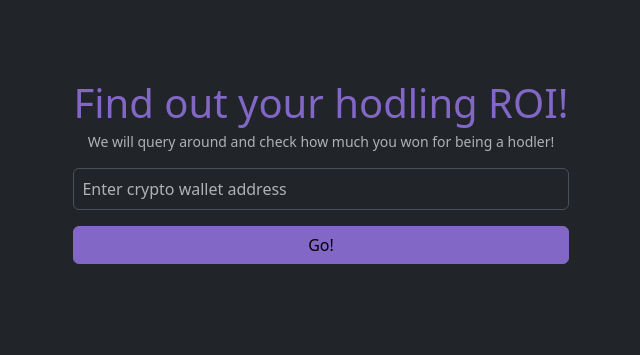
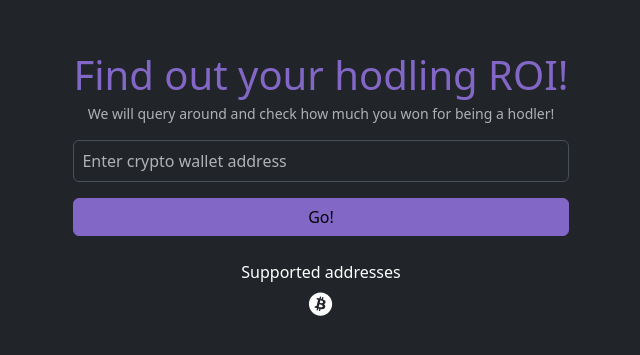
Before and after one commit to emnevi/cryptoquery, a Next.js app: page / in a window 1280 px wide. Shown: the part 217-572 px from the top of the page, without its empty margins (319-959 px from the left). Built offline with nearby package versions, Linux system fonts and the light colour scheme.

Commit message:
add supported addresses

```diff
--- a/src/app/components/search.js
+++ b/src/app/components/search.js
@@ -1,3 +1,6 @@
+import { FontAwesomeIcon } from "@fortawesome/react-fontawesome"
+import { faBitcoin } from "@fortawesome/free-brands-svg-icons"
+
 const Search = ({ handleSubmit, setWallet, error, wallet }) => {
     return (
         <div className="d-flex flex-column px-3">
@@ -16,6 +19,8 @@ const Search = ({ handleSubmit, setWallet, error, wallet }) => {
                     Go!
                 </button>
             </form>
+            <span className="mb-2">Supported addresses</span>
+            <FontAwesomeIcon size="xl" icon={faBitcoin}/>
         </div>
     )
 }
```
